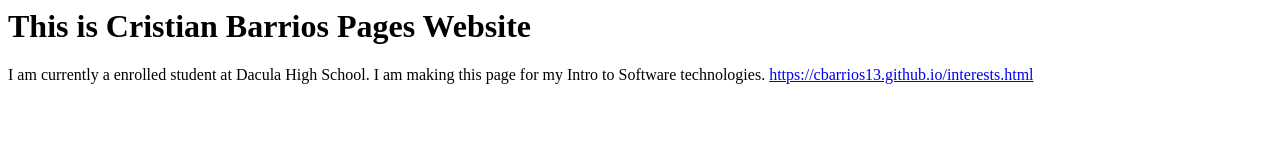
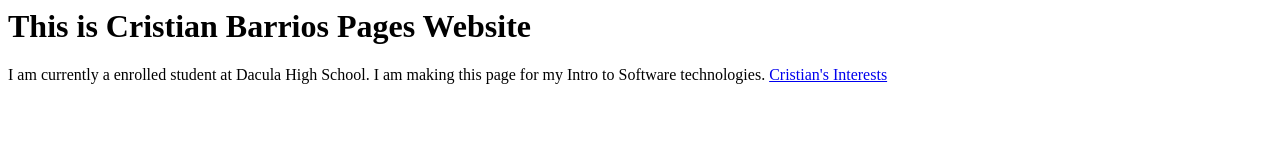
Before and after one commit to Cbarrios13/Cbarrios13.github.io, a plain HTML site: page index.html in a window 1280 px wide. Drawn offline with Linux system fonts and the light colour scheme.

Commit message:
Update index.html

```diff
--- a/index.html
+++ b/index.html
@@ -1,3 +1,3 @@
 <h1>This is Cristian Barrios Pages Website</h1>
 I am currently a enrolled student at Dacula High School. I am making this page for my Intro to Software technologies.
-<a href="https://cbarrios13.github.io/interests.html">https://cbarrios13.github.io/interests.html</a>
+<a href="https://cbarrios13.github.io/interests.html">Cristian's Interests</a>
```
